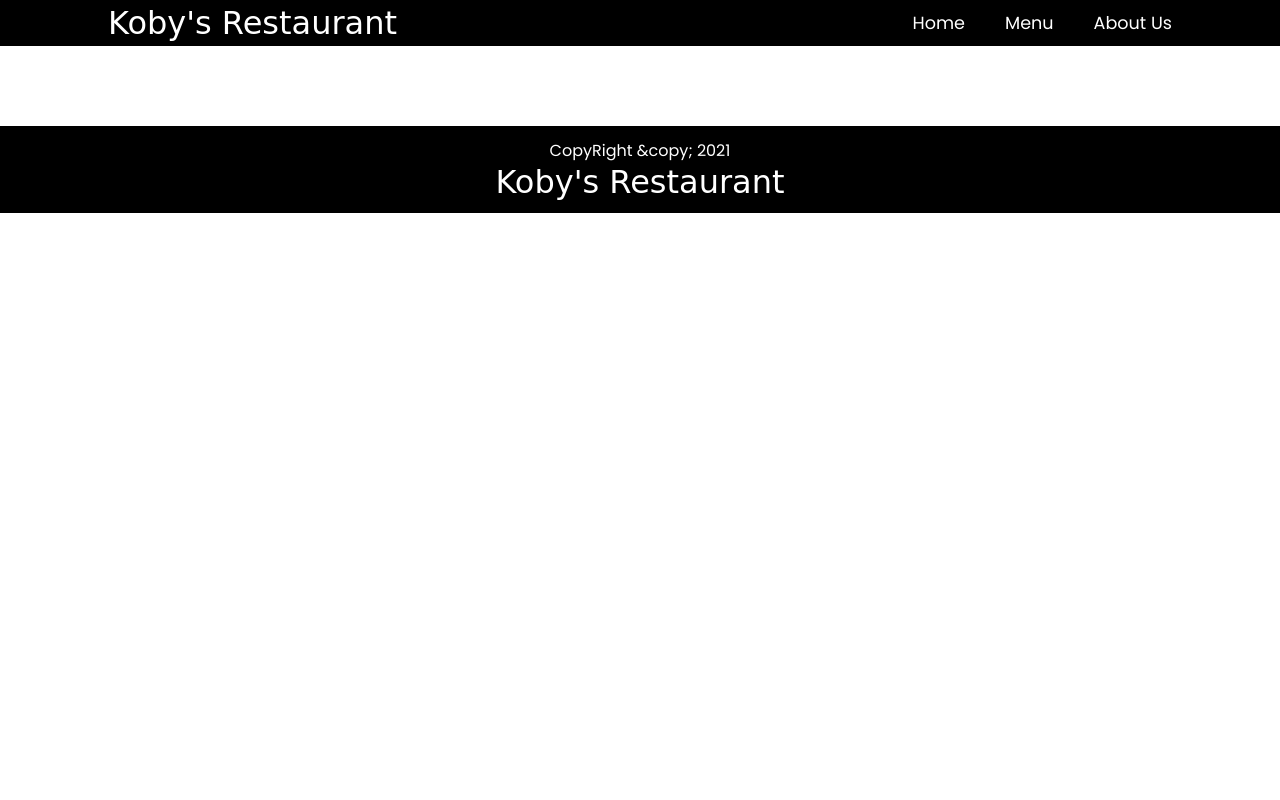
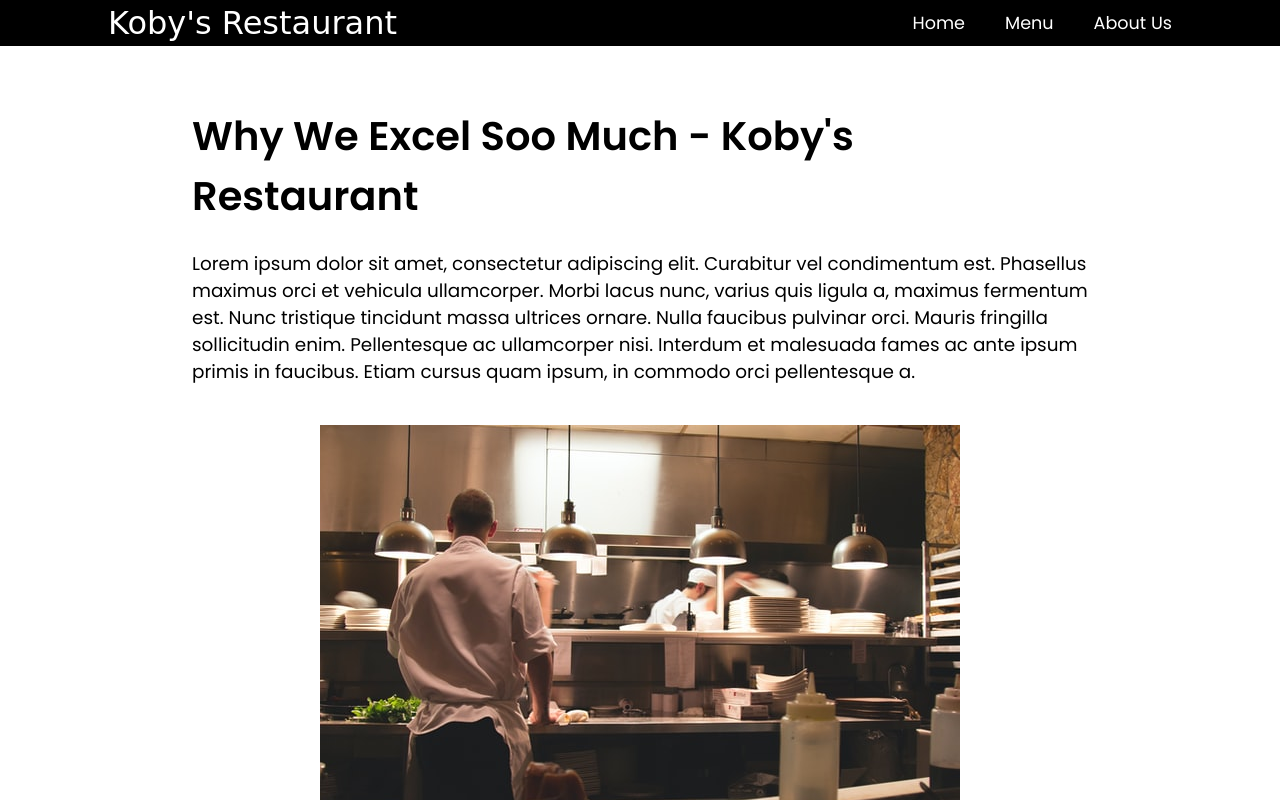
Before and after one commit to mark-akom/restaurant, a website built with webpack: page dist/index.html in a window 1280 px wide. Both pictures are taken after a click on the item "About Us". Shown: the top 800 px of the page. Built offline with nearby package versions, Linux system fonts and the light colour scheme; a web font is replaced by a local one.

Commit message:
Added some data to the introData.js file for the about. modified the index.js file to change the page title when a tab is clicked. made a change to the title tag in the index.html file. added the styles for the about content in the home-styles.css file. Created and add the content for the about page in the about.js file.

```diff
--- /dev/null
+++ b/src/about.js
@@ -0,0 +1,34 @@
+import { aboutData } from './introData';
+import about from './about.jpg';
+
+function buildAboutUs() {
+    // create dom elements and add their classes
+    const aboutSection = document.createElement('div');
+    aboutSection.classList.add('about-section');
+
+    const aboutHeading = document.createElement('h1');
+    aboutHeading.classList.add('about-heading');
+
+    const firstPara = document.createElement('p');
+    const secondPara = document.createElement('p');
+
+    const img = document.createElement('img');
+    img.classList.add('about-img');
+
+    // create the contents for the elements
+    aboutHeading.textContent =  `Why We Excel Soo Much - Koby's Restaurant`;
+    firstPara.textContent = aboutData.firstPara;
+    secondPara.textContent = aboutData.secondPara;
+    img.src = about;
+
+    //append all the elements to the about us section
+    aboutSection.appendChild(aboutHeading)
+    aboutSection.appendChild(firstPara);
+    aboutSection.appendChild(img);
+    aboutSection.appendChild(secondPara);
+
+    return aboutSection;
+}
+
+
+export default buildAboutUs;
--- a/src/home-styles.css
+++ b/src/home-styles.css
@@ -150,3 +150,27 @@ ul {
     background-color: black;
     color: white;
 }
+
+
+/* styling for the about us page */
+
+.about-section {
+    padding-top: 60px;
+    width: 70%;
+    margin: auto;
+}
+
+.about-heading {
+    font-size: 2.5em;
+    font-weight: 600;
+    padding-bottom: 24px;
+}
+
+.about-section p {
+    font-size: 1.15em;
+}
+
+.about-img {
+    display: block;
+    margin: 40px auto;
+}
--- a/src/index.js
+++ b/src/index.js
@@ -1,4 +1,5 @@
 import { buildIntro, buildContact } from "./home";
+import buildAboutUs from "./about";
 
 const content = document.querySelector('#content');
 
@@ -21,18 +22,21 @@ function buildNavigationBar() {
             // check which to render
 
             if (elm.textContent === 'Home') {
+                document.title = `Koby's Restaurant Project`;
                 content.appendChild(buildNavigationBar());
                 content.appendChild(buildIntro());
                 content.appendChild(buildContact());
                 content.appendChild(buildFooter());
 
             } else if (elm.textContent === 'Menu') {
+                document.title = 'Our Menu - Koby\'s Restaurant';
                 content.appendChild(buildNavigationBar());
 
                 content.appendChild(buildFooter());
             } else {
+                document.title = `About Us - Koby's Restaurant`;
                 content.appendChild(buildNavigationBar());
-
+                content.appendChild(buildAboutUs());
                 content.appendChild(buildFooter());
             }
         }
--- a/src/introData.js
+++ b/src/introData.js
@@ -45,5 +45,10 @@ const contactData = {
     ]
 }
 
+const aboutData = {
+    firstPara: 'Lorem ipsum dolor sit amet, consectetur adipiscing elit. Curabitur vel condimentum est. Phasellus maximus orci et vehicula ullamcorper. Morbi lacus nunc, varius quis ligula a, maximus fermentum est. Nunc tristique tincidunt massa ultrices ornare. Nulla faucibus pulvinar orci. Mauris fringilla sollicitudin enim. Pellentesque ac ullamcorper nisi. Interdum et malesuada fames ac ante ipsum primis in faucibus. Etiam cursus quam ipsum, in commodo orci pellentesque a.',
+    secondPara: 'Curabitur gravida lorem vel est ullamcorper eleifend. Nam tempor magna non bibendum maximus. Pellentesque vitae pharetra tortor. Nullam tellus nisl, pulvinar nec lacus vel, ullamcorper rutrum arcu. Morbi pellentesque congue justo, sed aliquam tellus sollicitudin vehicula. Cras hendrerit augue non tempor fringilla. Suspendisse sit amet ipsum sollicitudin massa lacinia lacinia quis vitae urna. Duis vulputate faucibus urna sit amet vulputate.'
+}
 
-export { data, contactData };
+
+export { data, contactData, aboutData };
```
Also changed, not shown: dist/0fa5b68ff7ec4f1f0fd9.jpg (added), dist/index.html, dist/main.js, src/about.jpg (added).
